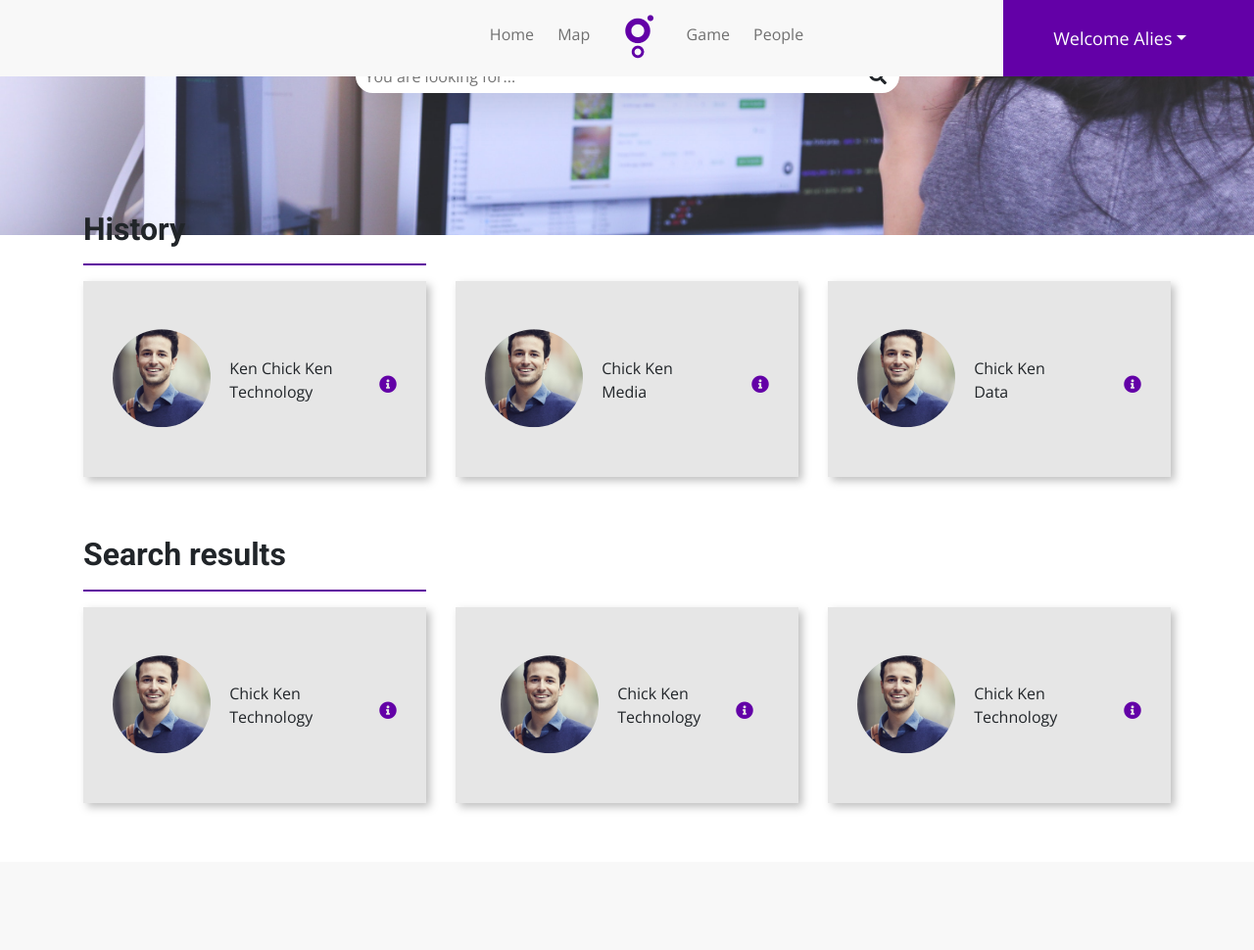
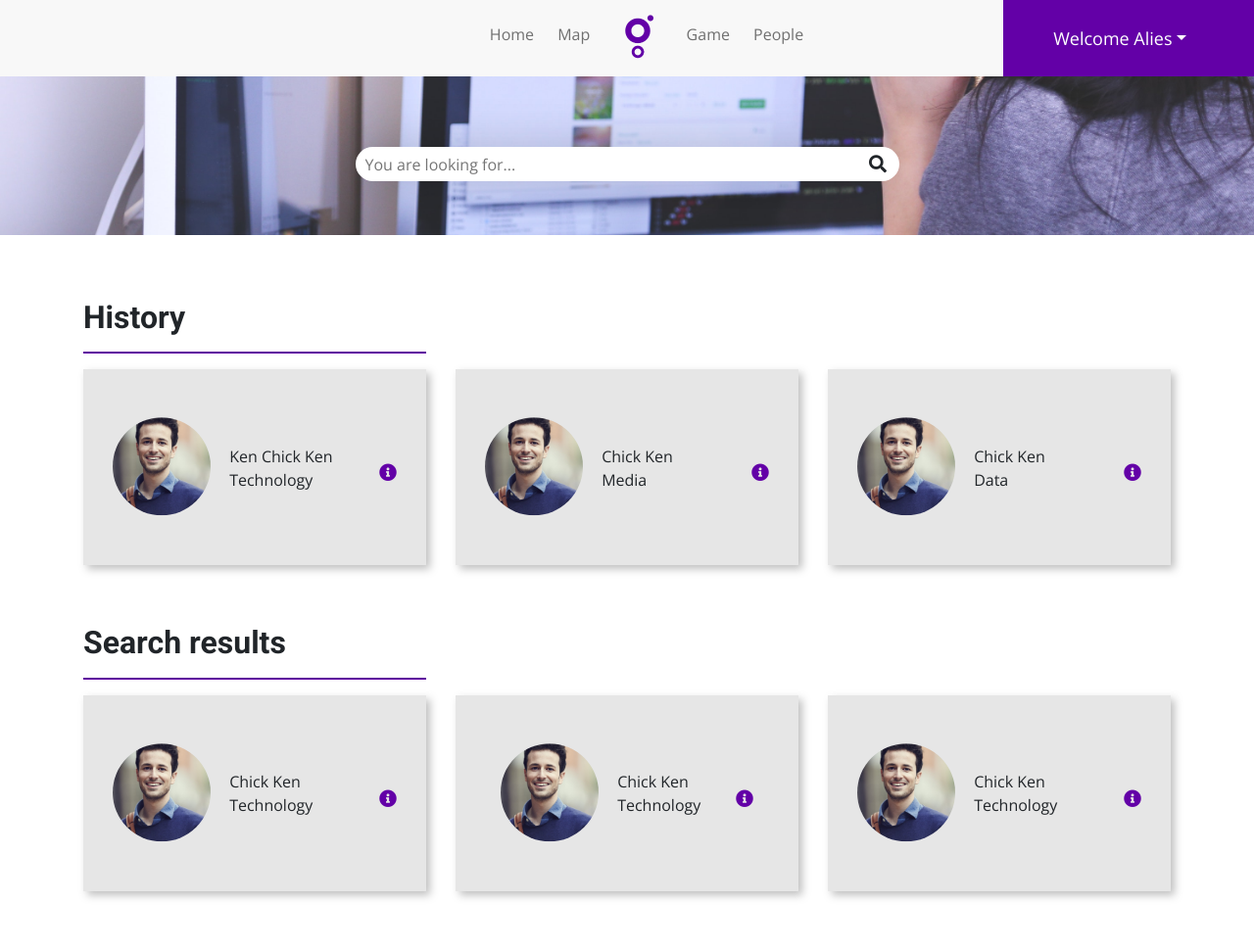
Before and after one commit to Sven-dev/greenhouse-flexwork-monitor, a PHP site: page /searchresults.php in a window 1280 px wide. Shown: the whole page at 98% size. Before the commit the page ends 826 px from the top, so only its background shows below. Run offline with PHP 8.4, Linux system fonts and the light colour scheme; some libraries are stand-ins or nearby versions.

Commit message:
add pushDown

```diff
--- a/index.php
+++ b/index.php
@@ -1,6 +1,6 @@
 <?php include 'header.php'; ?>
 
-	<div class="container search-wrap">
+	<div class="container pushDown search-wrap">
 		<div class="row">
 			<div class="col-md-12 text-center">
 				<h1>Who are you looking for?</h1>
--- a/searchresults.php
+++ b/searchresults.php
@@ -4,7 +4,7 @@
 
 	</div>
 
-	<div class="container searchresults-wrap">
+	<div class="container pushDown searchresults-wrap">
 		<div class="row">
 			<div class="col-md-12 text-center">
 				<form>
```
